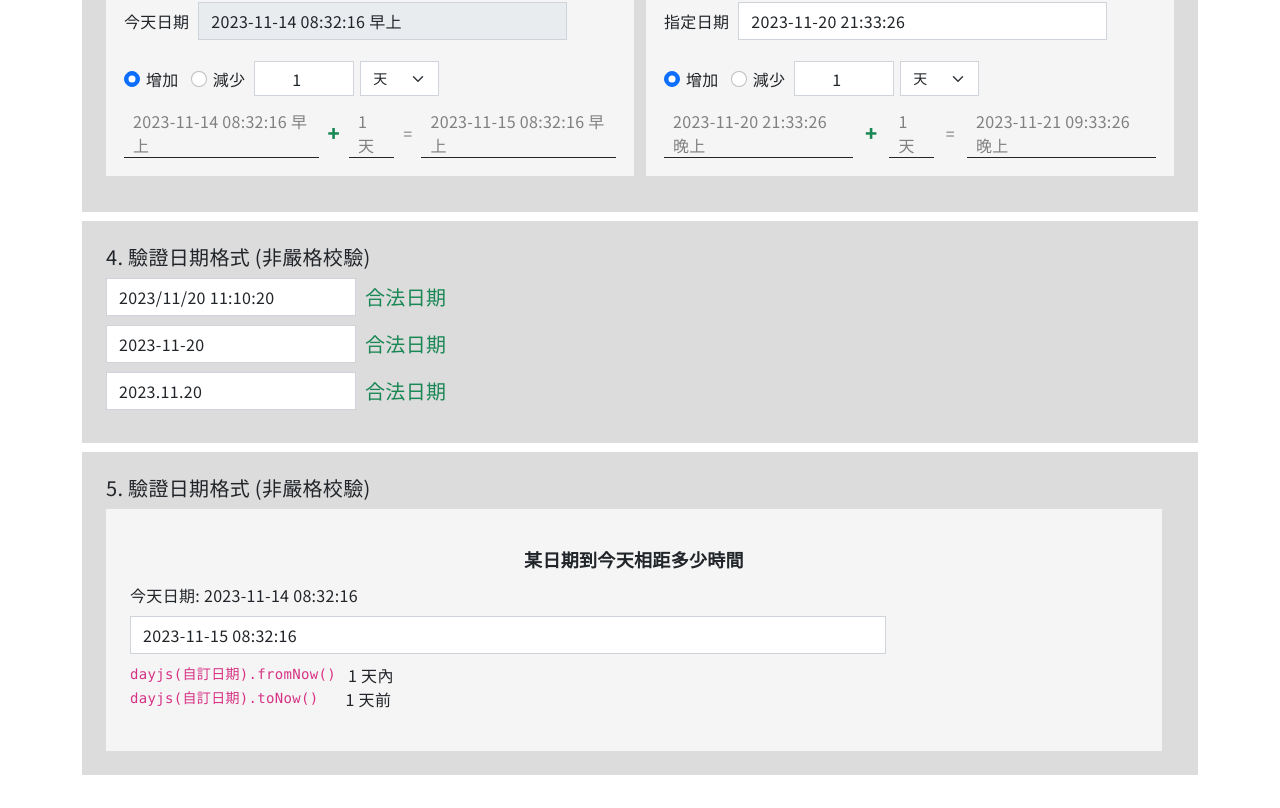
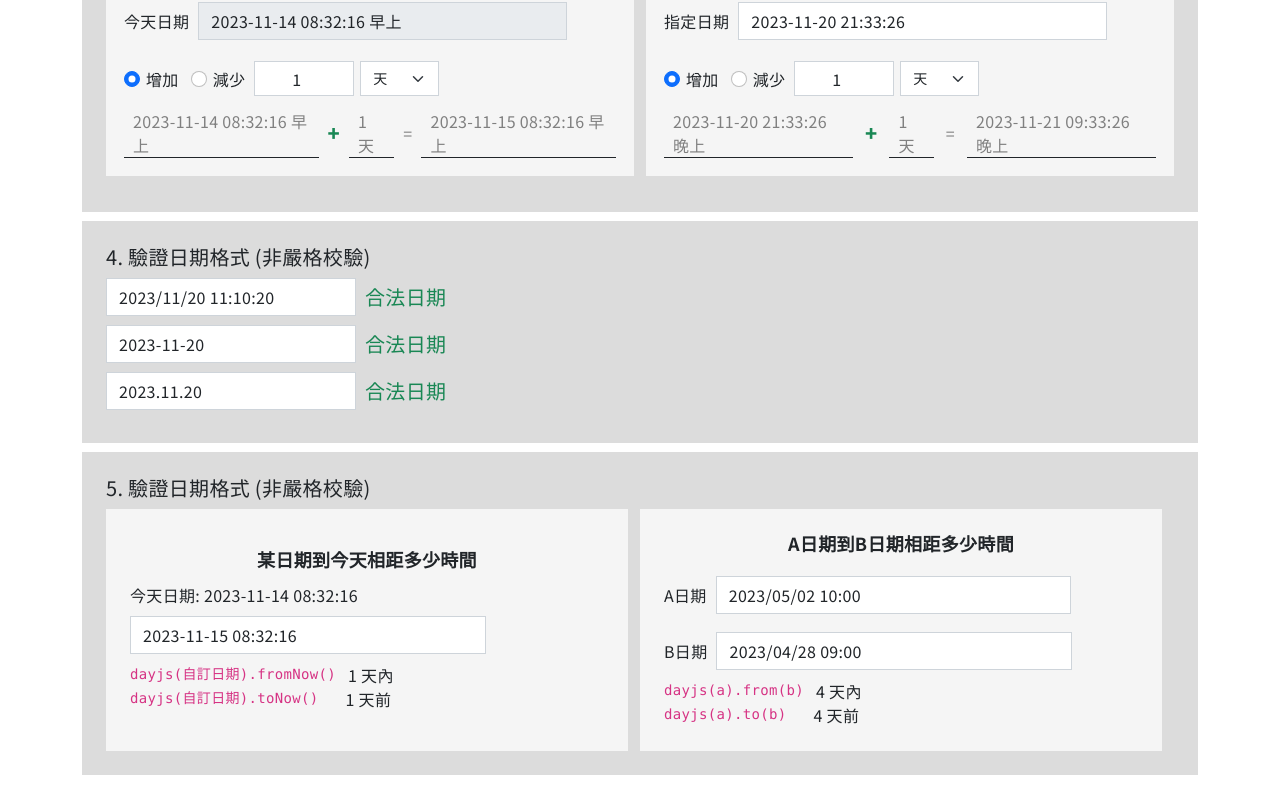
Before and after one commit to MizuYang/day.js, a Vue app: page /#/ in a window 1280 px wide. Shown: the part 1038-1846 px from the top of the page. Built offline with nearby package versions, Linux system fonts and the light colour scheme.

Commit message:
新增 Demo5/日期相距多少時間: from()、to()

```diff
--- a/src/components/Demo5日期相距時間.vue
+++ b/src/components/Demo5日期相距時間.vue
@@ -5,12 +5,16 @@
     <div class="d-flex align-items-center">
       <!-- 某日期到今天相距多少時間 -->
       <Today />
+
+      <!-- A日期到B日期相距多少時間 -->
+      <Target />
     </div>
   </section>
 </template>
 
 <script setup>
 import Today from '@/components/demo5-items/Today.vue'
+import Target from '@/components/demo5-items/Target.vue'
 
 </script>
 
--- /dev/null
+++ b/src/components/demo5-items/Target.vue
@@ -0,0 +1,44 @@
+<template>
+  <div class="w-100 bg-whitesmoke me-5 p-10">
+    <h3 class="text-18 text-center fw-bold-7 mb-5">A日期到B日期相距多少時間</h3>
+    <label for="aDate" class="d-flex align-items-center">
+      A日期
+      <input type="text"
+             class="form-control w-75 ms-3 my-3"
+             id="aDate"
+             :value="aDate"
+             @input="updateDemo($event,'aDate')">
+    </label>
+    <label for="bDate" class="d-flex align-items-center">
+      B日期
+      <input type="text"
+             class="form-control w-75 ms-3 my-3"
+             id="bDate"
+             :value="bDate"
+             @input="updateDemo($event,'bDate')">
+    </label>
+
+    <p class="d-flex align-items-center">
+      <code>dayjs(a).from(b)</code>
+      <span class="ms-5">{{ from }}</span>
+    </p>
+    <p class="d-flex align-items-center">
+      <code class="pe-6">dayjs(a).to(b)</code>
+      <span class="ms-5">{{ to }}</span>
+    </p>
+  </div>
+</template>
+
+<script setup>
+import { useTarget } from '@/composables/demo5/useTarget.js'
+
+const {
+  aDate,
+  bDate,
+  from,
+  to,
+  updateDemo
+} = useTarget()
+</script>
+
+<style lang='scss' scope></style>
--- /dev/null
+++ b/src/composables/demo5/useTarget.js
@@ -0,0 +1,46 @@
+import { reactive, toRefs, onMounted } from 'vue'
+import dayjs from 'dayjs'
+import relativeTime from 'dayjs/plugin/relativeTime'
+
+export function useTarget () {
+  dayjs.extend(relativeTime)
+
+  // data
+  const data = reactive({
+    aDate: '2023/05/02 10:00',
+    bDate: '2023/04/28 09:00',
+    from: '',
+    to: ''
+  })
+  const {
+    aDate, bDate,
+    from, to
+  } = toRefs(data)
+
+  onMounted(() => {
+    computed()
+  })
+
+  function computed () {
+    from.value = dayjs(aDate.value).from(bDate.value)
+    to.value = dayjs(aDate.value).to(bDate.value)
+  }
+  function updateDemo (e, keyName) {
+    const rules = [
+      'YYYY-MM-DD HH:mm:ss', 'YYYY-MM-DD HH:mm', 'YYYY-MM-DD',
+      'YYYY/MM/DD HH:mm:ss', 'YYYY/MM/DD HH:mm', 'YYYY/MM/DD',
+      'YYYY.MM.DD HH:mm:ss', 'YYYY.MM.DD HH:mm', 'YYYY.MM.DD'
+    ]
+    const isValid = dayjs(e.target.value, rules, true).isValid()
+
+    if (!isValid) return
+
+    data[keyName] = e.target.value
+    computed()
+  }
+
+  return {
+    ...toRefs(data),
+    updateDemo
+  }
+}
```
